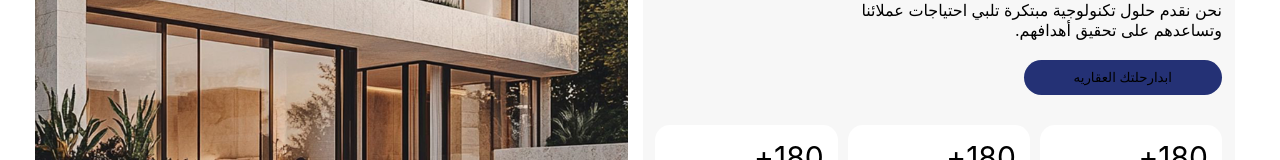
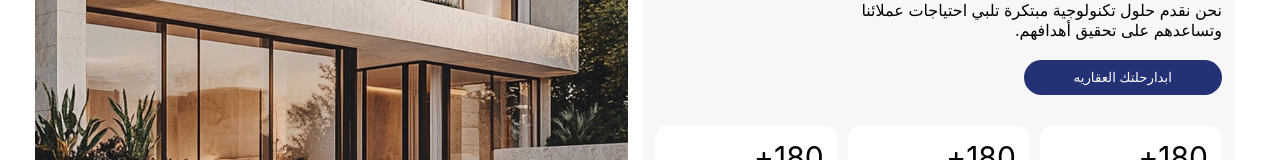
Before and after one commit to Bejo-btc/atlasWebSite, a React (Create React App) app: page / in a window 1280 px wide. Shown: the part 300-460 px from the top of the page. Built offline with nearby package versions, Linux system fonts and the light colour scheme.

Commit message:
page refixing

```diff
--- a/src/App.css
+++ b/src/App.css
@@ -116,10 +116,15 @@ button {
   width: 70%;
 }
 
+.landing-content button a{
+  color: white;
+}
+
 .landing-content button {
   width: fit-content;
   margin-bottom: 30px;
   outline: none;
+  color: white;
   background-color: var(--background-color);
 }
 
```
